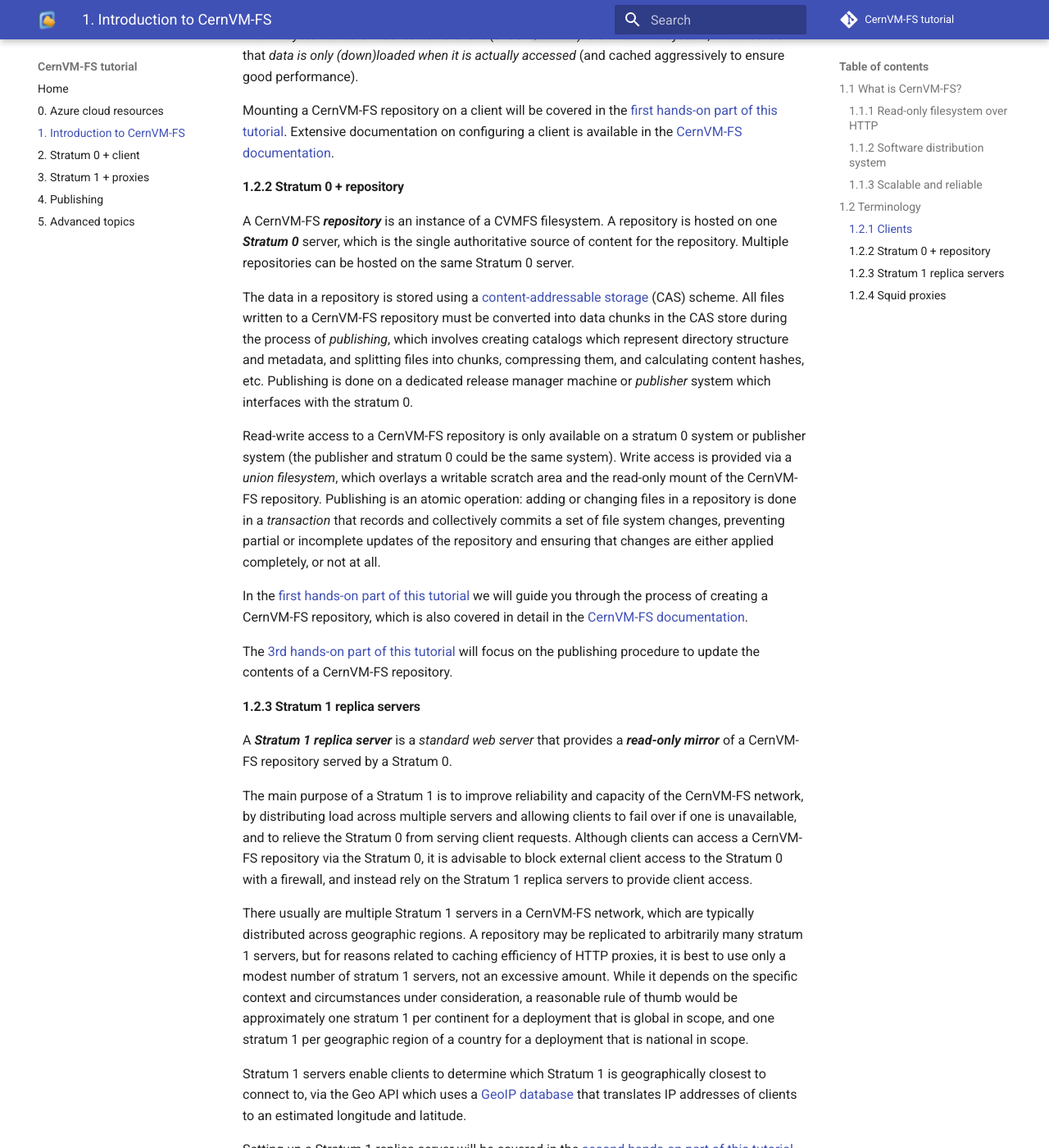
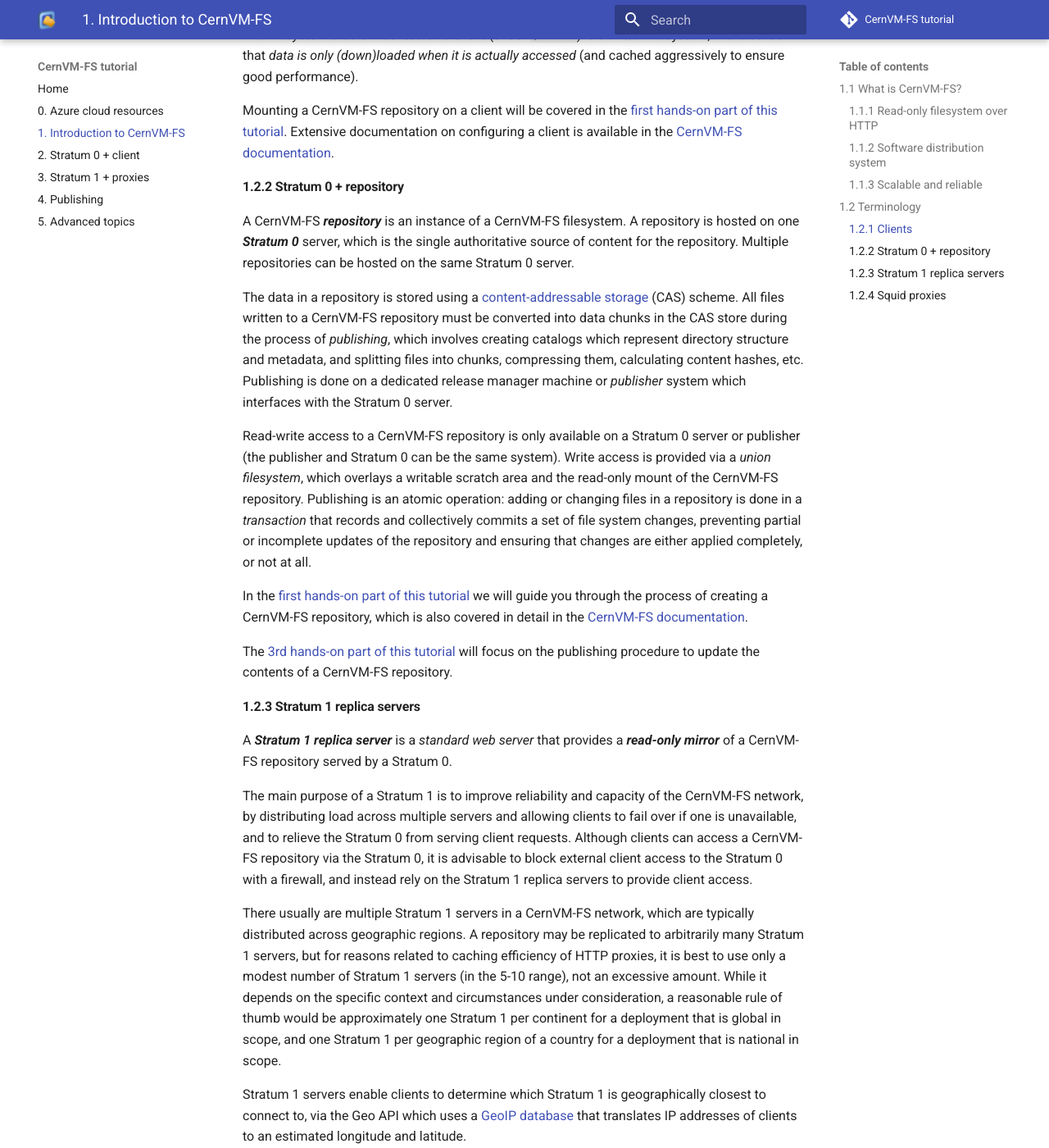
Before and after one commit to cvmfs-contrib/cvmfs-tutorial-2021, an MkDocs documentation site: the page built from docs/01_introduction.md, in a window 1280 px wide and 1400 px high, scrolled down 2639 px. Shown: the whole window at 82% size. Built offline with MkDocs 1.6.1 and Material for MkDocs 9.7.7, drawn with Linux system fonts in a browser that asks for light colours; comment, search, counter and statistics services are not loaded; some of the changed text lies outside the part shown.

Commit message:
fix minor typos

```diff
--- a/docs/01_introduction.md
+++ b/docs/01_introduction.md
@@ -96,17 +96,17 @@
 
 #### 1.2.2 Stratum 0 + repository
 
-A CernVM-FS ***repository*** is an instance of a CVMFS filesystem. A repository is hosted on one
+A CernVM-FS ***repository*** is an instance of a CernVM-FS filesystem. A repository is hosted on one
 ***Stratum 0*** server, which is the single authoritative source of content for the repository.
 Multiple repositories can be hosted on the same Stratum 0 server.
 
 The data in a repository is stored using a [content-addressable storage](https://en.wikipedia.org/wiki/Content-addressable_storage) (CAS) scheme.
 All files written to a CernVM-FS repository must be converted into data chunks in the CAS store during the process of *publishing*,
-which involves creating catalogs which represent directory structure and metadata, and splitting files into chunks, compressing them, and calculating content hashes, etc.
-Publishing is done on a dedicated release manager machine or *publisher* system which interfaces with the stratum 0.
+which involves creating catalogs which represent directory structure and metadata, and splitting files into chunks, compressing them, calculating content hashes, etc.
+Publishing is done on a dedicated release manager machine or *publisher* system which interfaces with the Stratum 0 server.
 
-Read-write access to a CernVM-FS repository is only available on a stratum 0 system or publisher system
-(the publisher and stratum 0 could be the same system).
+Read-write access to a CernVM-FS repository is only available on a Stratum 0 server or publisher
+(the publisher and Stratum 0 can be the same system).
 Write access is provided via a *union filesystem*, which overlays a writable scratch area and the read-only mount of the CernVM-FS repository.
 Publishing is an atomic operation: adding or changing files in a repository is done
 in a *transaction* that records and collectively commits a set of file system changes,
@@ -130,8 +130,8 @@
 and instead rely on the Stratum 1 replica servers to provide client access.
 
 There usually are multiple Stratum 1 servers in a CernVM-FS network, which are typically distributed across geographic regions.
-A repository may be replicated to arbitrarily many stratum 1 servers, but for reasons related to caching efficiency of HTTP proxies, it is best to use only a modest number of stratum 1 servers, not an excessive amount.
-While it depends on the specific context and circumstances under consideration, a reasonable rule of thumb would be approximately one stratum 1 per continent for a deployment that is global in scope, and one stratum 1 per geographic region of a country for a deployment that is national in scope.
+A repository may be replicated to arbitrarily many Stratum 1 servers, but for reasons related to caching efficiency of HTTP proxies, it is best to use only a modest number of Stratum 1 servers (in the 5-10 range), not an excessive amount.
+While it depends on the specific context and circumstances under consideration, a reasonable rule of thumb would be approximately one Stratum 1 per continent for a deployment that is global in scope, and one Stratum 1 per geographic region of a country for a deployment that is national in scope.
 
 Stratum 1 servers enable clients to determine which Stratum 1 is geographically closest to connect to,
 via the Geo API which uses a [GeoIP database](https://dev.maxmind.com/geoip/geoip2/geolite2/) that
@@ -142,7 +142,7 @@
 
 #### 1.2.4 Squid proxies
 
-To further extend the scalability and hierarchical caching model of CVMFS, another layer is used between end clients and stratum 1 servers: forward caching HTTP proxies which reduce load on Stratum 1 servers and help reduce latency for clients.
+To further extend the scalability and hierarchical caching model of CernVM-FS, another layer is used between end clients and Stratum 1 servers: forward caching HTTP proxies which reduce load on Stratum 1 servers and help reduce latency for clients.
 [Squid cache](http://www.squid-cache.org/) is commonly used for this.
 A Squid proxy caches content that has been accessed recently, and helps to reduce bandwidth and improve response times.
 
```
